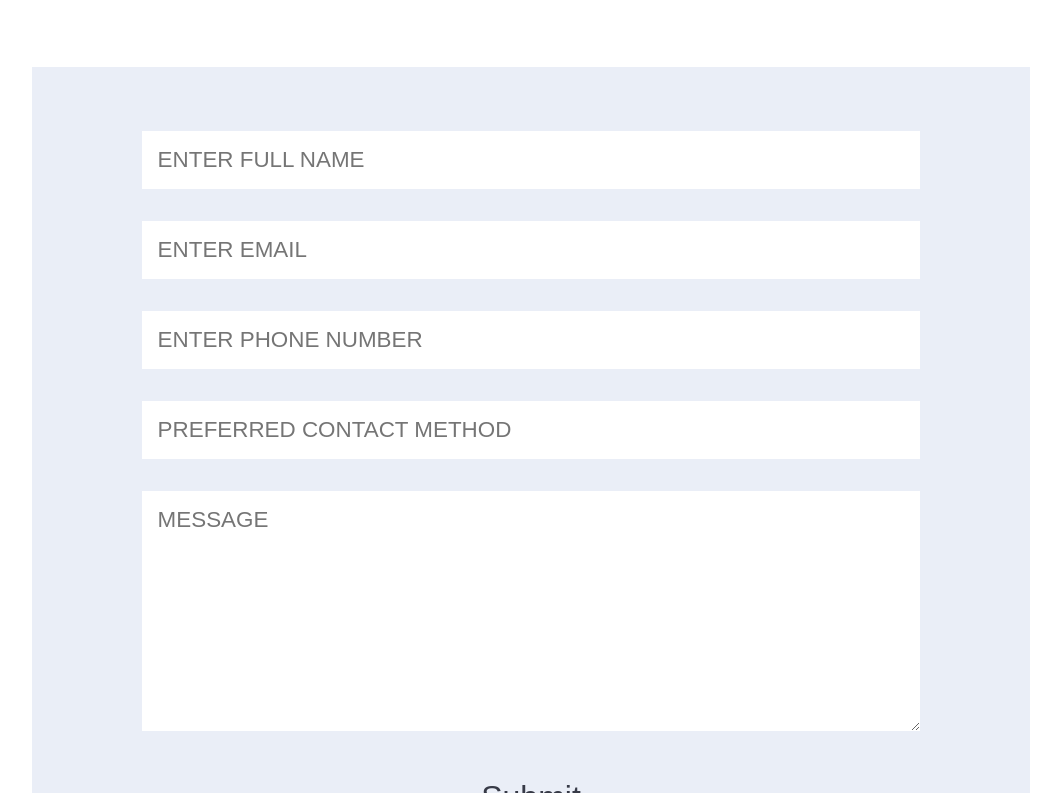
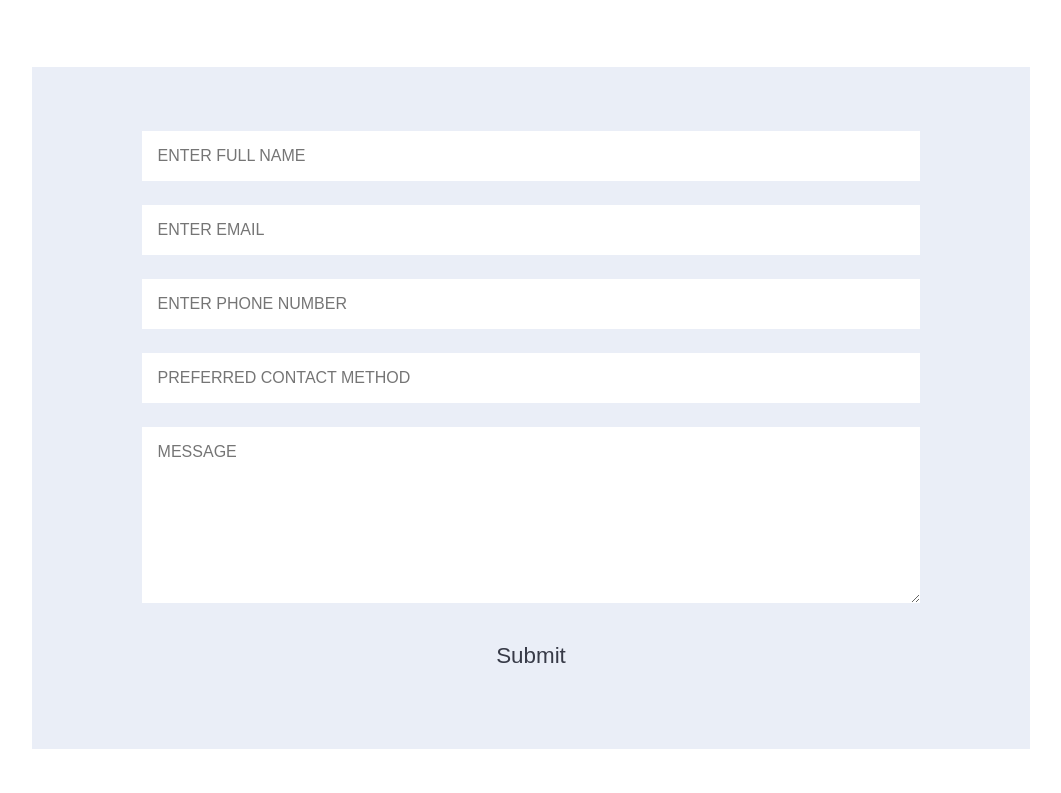
Before and after one commit to livelifedev/aaliyah-website, a Next.js app: page /contact in a window 1280 px wide. Shown: the part 367-1160 px from the top of the page, without its empty margins (109-1170 px from the left). Built offline with nearby package versions, Linux system fonts and the light colour scheme; a web font is replaced by a local one.

Commit message:
update contact form

```diff
--- a/styles/Contact.module.css
+++ b/styles/Contact.module.css
@@ -33,7 +33,7 @@
 .section form {
   display: flex;
   flex-direction: column;
-  gap: 32px;
+  gap: 24px;
 }
 
 .section input {
@@ -44,7 +44,7 @@
 
 .section textarea {
   border: none;
-  font-size: 1em;
+  font-size: 1rem;
   padding: 8px;
   font-family: sans-serif;
 }
@@ -86,17 +86,17 @@
   }
 
   .section input {
-    font-size: 1.4rem;
+    /* font-size: 1.4rem; */
     padding: 16px;
   }
 
   .section textarea {
-    font-size: 1.4em;
+    /* font-size: 1.4em; */
     padding: 16px;
   }
 
   .section button {
-    font-size: 2rem;
+    /* font-size: 2rem; */
     padding: 16px;
   }
 
```
